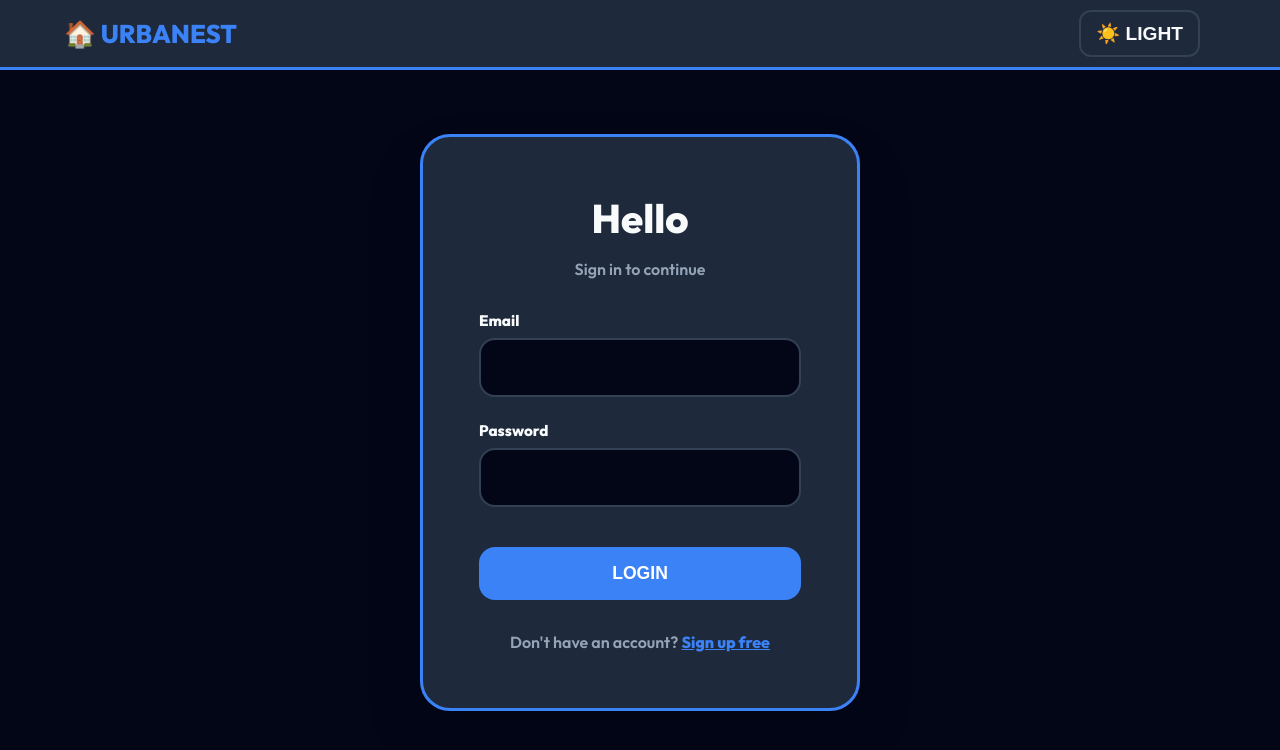
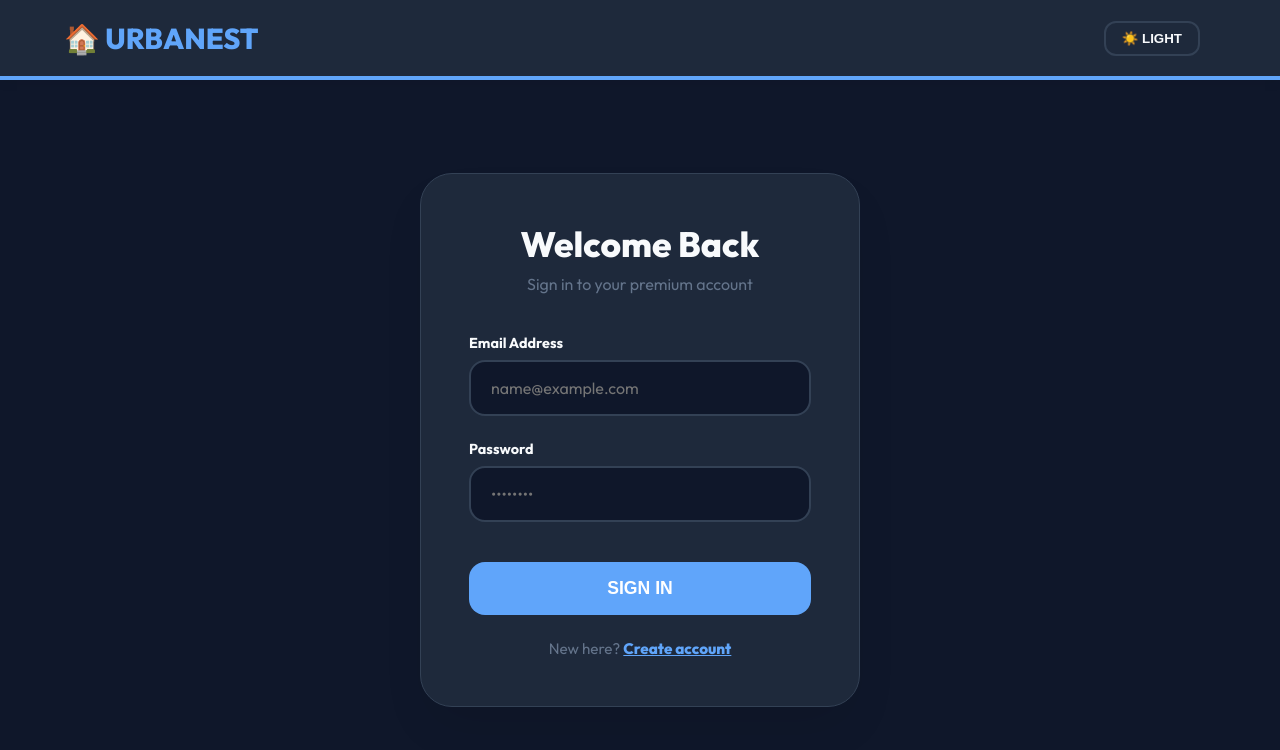
Before and after one commit to aryuchan/FLAT_FINDER_URBANEST, a website: page index.html in a window 1280 px wide. Both pictures are taken after a click on the button "🌙 DARK". Drawn offline with Linux system fonts and the light colour scheme; no server answers.

Commit message:
SOLID STEEL FINAL: Hard-coded UI for 100% Reliability

```diff
--- a/index.html
+++ b/index.html
@@ -1,29 +1,27 @@
 <!DOCTYPE html>
-<html lang="en" data-theme="light">
+<html lang="en">
 <head>
     <meta charset="UTF-8">
     <meta name="viewport" content="width=device-width, initial-scale=1.0">
-    <title>FlatFinder | Ultimate Premium</title>
+    <title>FlatFinder | Premium Urbanest</title>
     <style>
-        /* ── UNBREAKABLE PREMIUM CSS ── */
-        @import url('https://fonts.googleapis.com/css2?family=Outfit:wght@600;800&display=swap');
+        /* ── SOLID STEEL PREMIUM CSS ── */
+        @import url('https://fonts.googleapis.com/css2?family=Outfit:wght@400;700;800&display=swap');
 
         :root {
-            --primary: #1d4ed8;
+            --primary: #2563eb;
             --bg: #f8fafc;
             --card: #ffffff;
             --text: #0f172a;
-            --text-muted: #64748b;
-            --border: #cbd5e1;
+            --border: #e2e8f0;
         }
 
         [data-theme="dark"] {
-            --bg: #020617;
+            --bg: #0f172a;
             --card: #1e293b;
             --text: #f8fafc;
-            --text-muted: #94a3b8;
             --border: #334155;
-            --primary: #3b82f6;
+            --primary: #60a5fa;
         }
 
         * { box-sizing: border-box; margin: 0; padding: 0; }
@@ -32,188 +30,236 @@
             background-color: var(--bg);
             color: var(--text);
             min-height: 100vh;
-            transition: 0.2s;
+            display: flex;
+            flex-direction: column;
         }
 
-        .container { max-width: 1200px; margin: 0 auto; padding: 0 1.5rem; }
+        nav {
+            height: 80px; background: var(--card); border-bottom: 4px solid var(--primary);
+            display: flex; align-items: center; justify-content: center;
+            position: sticky; top: 0; z-index: 1000;
+            box-shadow: 0 4px 10px rgba(0,0,0,0.05);
+        }
+        .nav-inner { display: flex; align-items: center; justify-content: space-between; width: 100%; max-width: 1200px; padding: 0 1.5rem; }
+        .nav-brand { font-size: 1.8rem; font-weight: 800; color: var(--primary); text-decoration: none; }
 
-        nav {
-            height: 70px; background: var(--card); border-bottom: 3px solid var(--primary);
-            display: flex; align-items: center; position: sticky; top: 0; z-index: 1000;
-        }
-        .nav-inner { display: flex; align-items: center; justify-content: space-between; width: 100%; }
-        .nav-brand { font-size: 1.6rem; font-weight: 800; color: var(--primary); text-decoration: none; }
-
-        .theme-toggle {
-            padding: 10px 15px; border-radius: 12px; border: 2px solid var(--border);
-            background: var(--card); color: var(--text); cursor: pointer; font-size: 1.2rem; font-weight: 800;
+        .theme-btn {
+            padding: 8px 16px; border-radius: 12px; border: 2px solid var(--border);
+            background: var(--card); color: var(--text); cursor: pointer; font-weight: 700;
         }
 
-        .auth-wrapper { display: flex; align-items: center; justify-content: center; padding: 4rem 1rem; }
+        .main-content { flex: 1; display: flex; align-items: center; justify-content: center; padding: 2rem; }
+
         .auth-card {
-            width: 100%; max-width: 440px; padding: 3.5rem; background: var(--card);
-            border-radius: 30px; border: 3px solid var(--primary); box-shadow: 0 30px 60px rgba(0,0,0,0.12);
+            width: 100%; max-width: 440px; padding: 3rem; background: var(--card);
+            border-radius: 32px; border: 1px solid var(--border); box-shadow: 0 25px 50px -12px rgba(0,0,0,0.1);
             text-align: center;
         }
 
+        .h1 { font-size: 2.2rem; font-weight: 800; margin-bottom: 0.5rem; color: var(--text); }
+        .sub { color: #64748b; margin-bottom: 2.5rem; font-weight: 500; }
+
         .form-group { text-align: left; margin-bottom: 1.5rem; }
-        .form-label { display: block; font-weight: 800; margin-bottom: 0.5rem; font-size: 0.95rem; }
-        .form-input {
-            width: 100%; padding: 1rem 1.2rem; border-radius: 16px;
+        .label { display: block; font-weight: 700; margin-bottom: 0.5rem; font-size: 0.9rem; color: var(--text); }
+        .input {
+            width: 100%; padding: 1rem 1.25rem; border-radius: 16px;
             border: 2px solid var(--border); background: var(--bg); color: var(--text);
-            font-family: inherit; font-size: 1.1rem;
+            font-family: inherit; font-size: 1rem; transition: 0.2s;
         }
-        .form-input:focus { outline: none; border-color: var(--primary); }
+        .input:focus { outline: none; border-color: var(--primary); }
 
         .btn {
-            padding: 1rem 2rem; border-radius: 16px; font-weight: 800; cursor: pointer;
-            border: none; font-size: 1.1rem; width: 100%; transition: 0.2s;
+            width: 100%; padding: 1rem; border-radius: 16px; font-weight: 800;
+            cursor: pointer; border: none; font-size: 1.1rem; transition: 0.2s;
+            background: var(--primary); color: white; margin-top: 1rem;
         }
-        .btn-primary { background: var(--primary); color: white; margin-top: 1rem; }
-        .btn-primary:hover { transform: scale(1.02); filter: brightness(1.2); }
+        .btn:hover { transform: translateY(-2px); filter: brightness(1.1); }
+        .btn:disabled { opacity: 0.5; cursor: not-allowed; }
 
-        .auth-switch { margin-top: 2rem; color: var(--text-muted); font-size: 1rem; }
-        .auth-switch a { color: var(--primary); font-weight: 800; cursor: pointer; text-decoration: underline; }
+        .switch { margin-top: 1.5rem; font-size: 0.95rem; color: #64748b; }
+        .switch a { color: var(--primary); font-weight: 800; cursor: pointer; text-decoration: underline; }
 
+        .err { background: #fee2e2; color: #991b1b; padding: 1rem; border-radius: 14px; margin-bottom: 1.5rem; font-weight: 700; border: 1px solid #f87171; }
         .hidden { display: none !important; }
-        .form-error { background: #fee2e2; color: #991b1b; padding: 1.2rem; border-radius: 16px; margin-bottom: 2rem; font-weight: 800; border: 2px solid #ef4444; }
 
-        .role-pills { display: flex; gap: 0.8rem; }
-        .role-pill { flex: 1; cursor: pointer; }
-        .role-pill input { display: none; }
-        .role-pill-inner { padding: 0.8rem; border: 2px solid var(--border); border-radius: 16px; font-weight: 800; text-align: center; }
-        .role-pill input:checked + .role-pill-inner { border-color: var(--primary); background: var(--primary); color: white; }
-
-        #app-toast { position: fixed; top: 1rem; right: 1rem; z-index: 2000; }
-        .toast { padding: 1.2rem 2rem; border-radius: 16px; background: var(--primary); color: white; font-weight: 800; box-shadow: 0 10px 30px rgba(0,0,0,0.2); }
+        #toast-container { position: fixed; bottom: 2rem; right: 2rem; z-index: 9999; }
+        .toast { padding: 1rem 2rem; background: var(--text); color: var(--bg); border-radius: 12px; font-weight: 700; margin-top: 0.5rem; box-shadow: 0 10px 20px rgba(0,0,0,0.2); }
     </style>
 </head>
-<body>
+<body id="body">
 
     <nav>
-        <div class="container nav-inner">
-            <a class="nav-brand" href="#/">🏠 URBANEST</a>
-            <div style="display:flex;gap:1rem;align-items:center">
-                <button class="theme-toggle" id="theme-btn">🌙</button>
-                <div id="nav-user"></div>
+        <div class="nav-inner">
+            <a class="nav-brand" href="/">🏠 URBANEST</a>
+            <div style="display:flex; gap:1rem; align-items:center;">
+                <button class="theme-btn" onclick="toggleTheme()" id="theme-icon">🌙 DARK</button>
+                <div id="user-nav"></div>
             </div>
         </div>
     </nav>
 
-    <main id="app-root"></main>
-    <div id="app-toast"></div>
+    <main class="main-content" id="app">
+        <!-- DEFAULT CONTENT: LOGIN FORM (Prevents empty screen) -->
+        <div class="auth-card" id="auth-view">
+            <h1 class="h1" id="page-title">Welcome Back</h1>
+            <p class="sub" id="page-sub">Sign in to your premium account</p>
+
+            <form id="auth-form">
+                <div id="error-msg" class="err hidden"></div>
+
+                <div id="signup-only" class="hidden">
+                    <div class="form-group">
+                        <label class="label">Full Name</label>
+                        <input class="input" name="name" id="field-name" placeholder="John Doe">
+                    </div>
+                    <div class="form-group">
+                        <label class="label">I am a...</label>
+                        <div style="display:flex; gap:0.5rem;">
+                            <label style="flex:1;"><input type="radio" name="role" value="tenant" checked> Tenant</label>
+                            <label style="flex:1;"><input type="radio" name="role" value="owner"> Owner</label>
+                        </div>
+                    </div>
+                </div>
+
+                <div class="form-group">
+                    <label class="label">Email Address</label>
+                    <input class="input" type="email" name="email" id="field-email" placeholder="name@example.com" required>
+                </div>
+
+                <div class="form-group">
+                    <label class="label">Password</label>
+                    <input class="input" type="password" name="password" id="field-password" placeholder="••••••••" required>
+                </div>
+
+                <button class="btn" type="submit" id="submit-btn">SIGN IN</button>
+            </form>
+
+            <p class="switch" id="switch-area">
+                New here? <a onclick="routeTo('signup')">Create account</a>
+            </p>
+        </div>
+    </main>
+
+    <div id="toast-container"></div>
 
     <script>
-        // ── UNBREAKABLE CORE ──
-        const state = { user: null };
-        const LS = {
-            get: (k) => localStorage.getItem(k),
-            set: (k, v) => localStorage.setItem(k, v),
-            clear: (k) => localStorage.removeItem(k)
+        // ── SOLID STATE ──
+        let user = null;
+        let mode = 'login';
+
+        function toggleTheme() {
+            const current = document.documentElement.getAttribute('data-theme');
+            const target = current === 'dark' ? 'light' : 'dark';
+            document.documentElement.setAttribute('data-theme', target);
+            localStorage.setItem('ff_theme', target);
+            document.getElementById('theme-icon').innerHTML = target === 'dark' ? '☀️ LIGHT' : '🌙 DARK';
+        }
+
+        // Initialize Theme
+        if (localStorage.getItem('ff_theme') === 'dark' || (!localStorage.getItem('ff_theme') && window.matchMedia('(prefers-color-scheme: dark)').matches)) {
+            document.documentElement.setAttribute('data-theme', 'dark');
+            document.getElementById('theme-icon').innerHTML = '☀️ LIGHT';
+        }
+
+        function routeTo(m) {
+            mode = m;
+            const title = document.getElementById('page-title');
+            const sub = document.getElementById('page-sub');
+            const signupFields = document.getElementById('signup-only');
+            const submitBtn = document.getElementById('submit-btn');
+            const switchArea = document.getElementById('switch-area');
+            const errorMsg = document.getElementById('error-msg');
+
+            errorMsg.classList.add('hidden');
+
+            if (m === 'signup') {
+                title.innerHTML = "Join Urbanest";
+                sub.innerHTML = "Start your property journey today";
+                signupFields.classList.remove('hidden');
+                submitBtn.innerHTML = "CREATE ACCOUNT";
+                switchArea.innerHTML = 'Already a member? <a onclick="routeTo(\'login\')">Sign in</a>';
+                document.getElementById('field-name').required = true;
+            } else {
+                title.innerHTML = "Welcome Back";
+                sub.innerHTML = "Sign in to your premium account";
+                signupFields.classList.add('hidden');
+                submitBtn.innerHTML = "SIGN IN";
+                switchArea.innerHTML = 'New here? <a onclick="routeTo(\'signup\')">Create account</a>';
+                document.getElementById('field-name').required = false;
+            }
+        }
+
+        document.getElementById('auth-form').onsubmit = async (e) => {
+            e.preventDefault();
+            const btn = document.getElementById('submit-btn');
+            const err = document.getElementById('error-msg');
+            const fd = new FormData(e.target);
+            const data = Object.fromEntries(fd);
+
+            btn.disabled = true;
+            btn.innerHTML = "WORKING...";
+            err.classList.add('hidden');
+
+            try {
+                const res = await fetch(`/api/${mode}`, {
+                    method: 'POST',
+                    headers: { 'Content-Type': 'application/json' },
+                    body: JSON.stringify(data)
+                });
+                const result = await res.json();
+
+                if (result.success) {
+                    localStorage.setItem('ff_jwt', result.data.token);
+                    user = result.data.user;
+                    showToast("Success! Welcome.");
+                    document.getElementById('app').innerHTML = `<div style="text-align:center"><h1>Welcome, ${user.name}!</h1><p>Dashboard loading...</p><button class="btn" onclick="location.reload()" style="width:auto">Refresh</button></div>`;
+                    updateNav();
+                } else {
+                    err.innerHTML = result.message || "Error occurred";
+                    err.classList.remove('hidden');
+                    btn.disabled = false;
+                    btn.innerHTML = mode === 'signup' ? "CREATE ACCOUNT" : "SIGN IN";
+                }
+            } catch (e) {
+                err.innerHTML = "Connection failed. Please check your internet.";
+                err.classList.remove('hidden');
+                btn.disabled = false;
+                btn.innerHTML = "TRY AGAIN";
+            }
         };
 
-        const Theme = {
-            init() { this.set(LS.get('ff_theme') || 'light'); },
-            set(t) {
-                document.documentElement.setAttribute('data-theme', t);
-                LS.set('ff_theme', t);
-                document.getElementById('theme-btn').innerHTML = t === 'dark' ? '☀️ LIGHT' : '🌙 DARK';
-            },
-            toggle() { this.set(document.documentElement.getAttribute('data-theme') === 'dark' ? 'light' : 'dark'); }
-        };
-
-        async function callApi(path, body = null) {
-            try {
-                const res = await fetch(path, {
-                    method: body ? 'POST' : 'GET',
-                    headers: { 'Content-Type': 'application/json', 'Authorization': `Bearer ${LS.get('ff_jwt')}` },
-                    body: body ? JSON.stringify(body) : null
-                });
-                const data = await res.json();
-                if (data?.data?.token) LS.set('ff_jwt', data.data.token);
-                return data;
-            } catch (e) { return { success: false, message: 'Connection Error' }; }
+        function updateNav() {
+            if (user) {
+                document.getElementById('user-nav').innerHTML = `<b>${user.name}</b> <a onclick="localStorage.removeItem('ff_jwt'); location.reload();" style="margin-left:1rem; cursor:pointer; color:var(--primary); font-weight:700;">Logout</a>`;
+            }
         }
 
-        function showPage() {
-            const hash = window.location.hash || '#/login';
-            const root = document.getElementById('app-root');
-
-            if (hash === '#/signup') {
-                root.innerHTML = `
-                    <div class="auth-wrapper">
-                        <div class="auth-card">
-                            <h1 style="font-size:2.5rem;margin-bottom:1rem">Welcome</h1>
-                            <p style="color:var(--text-muted);margin-bottom:2rem">Create your premium account</p>
-                            <form id="auth-form">
-                                <div id="err" class="form-error hidden"></div>
-                                <div class="form-group"><label class="form-label">Name</label><input class="form-input" name="name" required></div>
-                                <div class="form-group">
-                                    <label class="form-label">Role</label>
-                                    <div class="role-pills">
-                                        <label class="role-pill"><input type="radio" name="role" value="tenant" checked><div class="role-pill-inner">Tenant</div></label>
-                                        <label class="role-pill"><input type="radio" name="role" value="owner"><div class="role-pill-inner">Landlord</div></label>
-                                    </div>
-                                </div>
-                                <div class="form-group"><label class="form-label">Email</label><input class="form-input" type="email" name="email" required></div>
-                                <div class="form-group"><label class="form-label">Password</label><input class="form-input" type="password" name="password" required></div>
-                                <button class="btn btn-primary" type="submit">JOIN NOW</button>
-                            </form>
-                            <p class="auth-switch">Already a member? <a href="#/login">Login here</a></p>
-                        </div>
-                    </div>`;
-            } else if (hash === '#/login') {
-                root.innerHTML = `
-                    <div class="auth-wrapper">
-                        <div class="auth-card">
-                            <h1 style="font-size:2.5rem;margin-bottom:1rem">Hello</h1>
-                            <p style="color:var(--text-muted);margin-bottom:2rem">Sign in to continue</p>
-                            <form id="auth-form">
-                                <div id="err" class="form-error hidden"></div>
-                                <div class="form-group"><label class="form-label">Email</label><input class="form-input" type="email" name="email" required></div>
-                                <div class="form-group"><label class="form-label">Password</label><input class="form-input" type="password" name="password" required></div>
-                                <button class="btn btn-primary" type="submit">LOGIN</button>
-                            </form>
-                            <p class="auth-switch">Don't have an account? <a href="#/signup">Sign up free</a></p>
-                        </div>
-                    </div>`;
-            } else {
-                root.innerHTML = `<div class="container" style="padding:5rem"><h1>Welcome, ${state.user?.name || 'User'}!</h1><button class="btn btn-primary" style="width:auto" onclick="location.hash='#/login'">Back to Login</button></div>`;
-            }
-
-            const f = document.getElementById('auth-form');
-            if (f) f.onsubmit = async (e) => {
-                e.preventDefault();
-                const b = f.querySelector('button'); b.disabled = true; b.innerHTML = 'PROCESSING...';
-                const r = await callApi(hash === '#/signup' ? '/api/signup' : '/api/login', Object.fromEntries(new FormData(f)));
-                if (r.success) {
-                    state.user = r.data.user;
-                    window.location.hash = '#/dashboard';
-                    updateNav();
-                } else {
-                    const ed = document.getElementById('err'); ed.innerHTML = r.message; ed.classList.remove('hidden');
-                    b.disabled = false; b.innerHTML = 'TRY AGAIN';
-                }
-            };
+        function showToast(m) {
+            const c = document.getElementById('toast-container');
+            const t = document.createElement('div');
+            t.className = 'toast';
+            t.innerHTML = m;
+            c.appendChild(t);
+            setTimeout(() => t.remove(), 4000);
         }
 
-        function updateNav() {
-            const area = document.getElementById('nav-user');
-            if (state.user) {
-                area.innerHTML = `<b>${state.user.name}</b> <button onclick="logout()" style="margin-left:1rem;cursor:pointer">Logout</button>`;
-            } else { area.innerHTML = ''; }
-        }
-
-        function logout() { LS.clear('ff_jwt'); state.user = null; updateNav(); window.location.hash = '#/login'; }
-
-        window.onhashchange = showPage;
-        window.onload = async () => {
-            Theme.init();
-            document.getElementById('theme-btn').onclick = () => Theme.toggle();
-            showPage(); // Show page IMMEDIATELY
-            const r = await callApi('/api/me');
-            if (r.success) { state.user = r.data; updateNav(); }
-        };
+        // Check if logged in
+        (async () => {
+            const token = localStorage.getItem('ff_jwt');
+            if (token) {
+                try {
+                    const res = await fetch('/api/me', { headers: { 'Authorization': `Bearer ${token}` } });
+                    const result = await res.json();
+                    if (result.success) {
+                        user = result.data;
+                        updateNav();
+                        if (mode === 'login') {
+                           document.getElementById('app').innerHTML = `<div style="text-align:center"><h1>Welcome Back, ${user.name}!</h1><p>Redirecting to dashboard...</p></div>`;
+                        }
+                    }
+                } catch (e) {}
+            }
+        })();
     </script>
 </body>
 </html>
```
